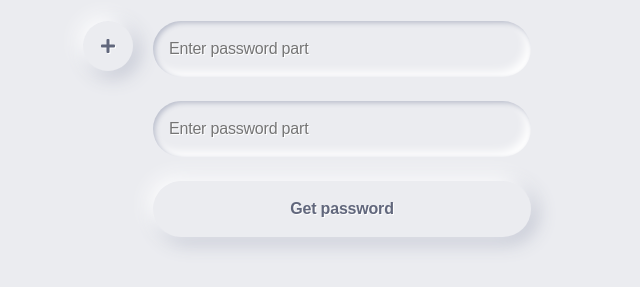
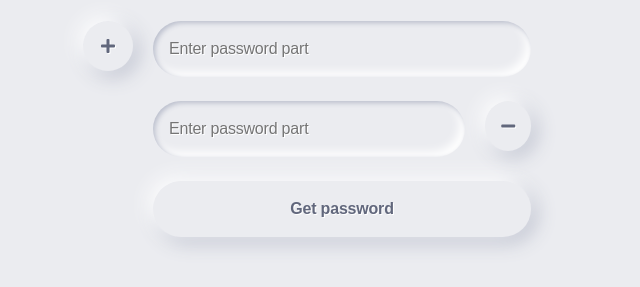
Before and after one commit to PavelBabakin/password_generator, a website: page src/views/index.html in a window 1280 px wide. Both pictures are taken after a click on the element 441 px from the left and 257 px from the top of the page. Shown: the part 211-498 px from the top of the page, 333-973 px from the left. Drawn offline with nearby package versions, Linux system fonts and the light colour scheme; files that its build step writes are made by us from their sources.

Commit message:
Add minus btn.

```diff
--- a/src/public/js/script.js
+++ b/src/public/js/script.js
@@ -1,6 +1,7 @@
 document.addEventListener('DOMContentLoaded', function(){
     formSubmit();
     addPasswordPart();
+    removePasswordPart();
 });
 
 
@@ -59,12 +60,46 @@ function addPasswordPart() {
 
         const parent_node = document.querySelector('.right-side');
         const button = document.querySelector('button[type=submit]');
+
+        const label_holder = document.createElement('div');
+        label_holder.className = 'label-holder';
+
         const label_el = document.createElement('label');
+
         const input_el = document.createElement('input');
         input_el.type = 'password';
         input_el.placeholder = 'Enter password part';
+
+        const btn_minus = document.createElement('div');
+        btn_minus.className = 'minus';
+
+        const icon = document.createElement('i');
+        icon.className = 'fas fa-minus';
+
+        label_holder.appendChild(label_el);
         label_el.appendChild(input_el);
+        label_holder.appendChild(btn_minus);
+        btn_minus.appendChild(icon);
 
-        parent_node.insertBefore(label_el, button);
+        parent_node.insertBefore(label_holder, button);
     });
 }
+
+function removePasswordPart() {
+    const wrapper = document.querySelector('.right-side');
+
+
+    wrapper.addEventListener('click', function(e) {
+        if (!e.target.className === 'minus' && !e.target.nodeName === 'I') {
+            return;
+        }
+
+        if(e.target.className === 'minus') {
+            e.target.parentNode.remove();
+        }
+
+        if(e.target.nodeName === 'I') {
+            e.target.parentNode.parentNode.remove();
+        }
+    });
+}
--- a/src/scss/main.scss
+++ b/src/scss/main.scss
@@ -35,6 +35,10 @@ form {
     }
 }
 
+.label-holder {
+    display: flex;
+}
+
 .title {
     padding: $ruler*10 0 0;
     text-align: center;
@@ -44,7 +48,7 @@ button, input {
     padding: $ruler;
 }
 
-button, input, div.plus {
+button, input, .plus, .minus {
     border: 0;
     outline: 0;
     font-size: $ruler;
@@ -72,7 +76,7 @@ input {
     }
 }
 
-button, div.plus {
+button, .plus, .minus {
     color:#61677C;
     font-weight: bold;
     box-shadow: -5px -5px 20px $color-white,  5px 5px 20px $color-shadow;
@@ -90,8 +94,7 @@ button, div.plus {
         box-shadow: inset 1px 1px 2px $color-shadow, inset -1px -1px 2px $color-white;
     }
 }
-
-div.plus {
+ .plus, .minus {
     padding: 15px;
     border-radius: 50%;
     width: 50px;
@@ -104,3 +107,6 @@ div.plus {
         left:36%;
     }
 }
+ .minus {
+    margin-left: 20px;
+}
--- a/src/views/index.html
+++ b/src/views/index.html
@@ -28,9 +28,11 @@
             <div class="plus"><i class="fas fa-plus"></i></div>
         </div>
         <div class="right-side">
-            <label>
-                <input type="password" placeholder="Enter password part"/>
-            </label>
+            <div class="label-holder">
+                <label>
+                    <input type="password" placeholder="Enter password part"/>
+                </label>
+            </div>
             <button class="red" type="submit">Get password</button>
         </div>
     </form>
```
Also changed, not shown: src/public/styles/main.css, 1 other file.
